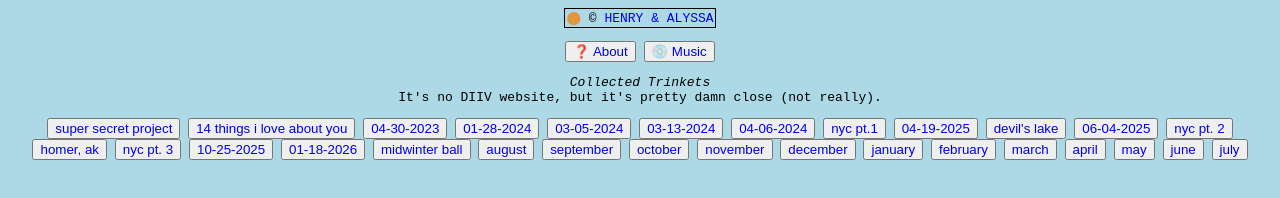
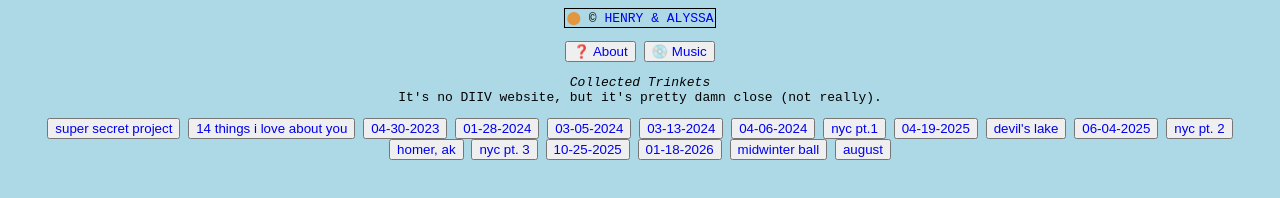
Before and after one commit to alvareza2/alvareza2.github.io, a plain HTML site: page index.html in a window 1280 px wide. Drawn offline with Linux system fonts and the light colour scheme.

Commit message:
Update index.html

```diff
--- a/index.html
+++ b/index.html
@@ -74,18 +74,31 @@ wn.style.color = generateRandomColor() // -> #34c7aa
   <button><a href="./pages/10252025.html">10-25-2025</a></button>
   <button><a href="./pages/01182026.html">01-18-2026</a></button>
   <button><a href="./pages/midwinterball.html">midwinter ball</a></button>
-  <button><a href="./pages/august.html">august</a></button>
-  <button><a href="./pages/septembe.html">september</a></button>
-  <button><a href="./pages/octobe.html">october</a></button>
-  <button><a href="./pages/november.html">november</a></button>
-  <button><a href="./pages/december.html">december</a></button>
-  <button><a href="./pages/january.html">january</a></button>
-  <button><a href="./pages/sam-not.html">february</a></button>
-  <button><a href="./pages/march.html">march</a></button>
-  <button><a href="./pages/april.html">april</a></button>
-  <button><a href="./pages/may.html">may</a></button>
-  <button><a href="./pages/june.html">june</a></button>
-  <button><a href="./pages/july.html">july</a></button>
+  <button data-month="2026-08"><a href="./pages/august.html">august</a></button>
+  <button data-month="2026-09"><a href="./pages/september.html">september</a></button>
+  <button data-month="2026-10"><a href="./pages/october.html">october</a></button>
+  <button data-month="2026-11"><a href="./pages/november.html">november</a></button>
+  <button data-month="2026-12"><a href="./pages/december.html">december</a></button>
+  <button data-month="2027-01"><a href="./pages/january.html">january</a></button>
+  <button data-month="2027-02"><a href="./pages/sam-note.html">february</a></button>
+  <button data-month="2027-03"><a href="./pages/march.html">march</a></button>
+  <button data-month="2027-04"><a href="./pages/april.html">april</a></button>
+  <button data-month="2027-05"><a href="./pages/may.html">may</a></button>
+  <button data-month="2027-06"><a href="./pages/june.html">june</a></button>
+  <button data-month="2027-07"><a href="./pages/july.html">july</a></button>
+
+<script>
+document.addEventListener("DOMContentLoaded", function () {
+  var now = new Date();
+  var currentYM = now.getFullYear() + "-" + String(now.getMonth() + 1).padStart(2, "0");
+
+  document.querySelectorAll("button[data-month]").forEach(function (btn) {
+    if (btn.dataset.month > currentYM) {
+      btn.style.display = "none";
+    }
+  });
+});
+</script>
 
 </body>
 </html>
```
